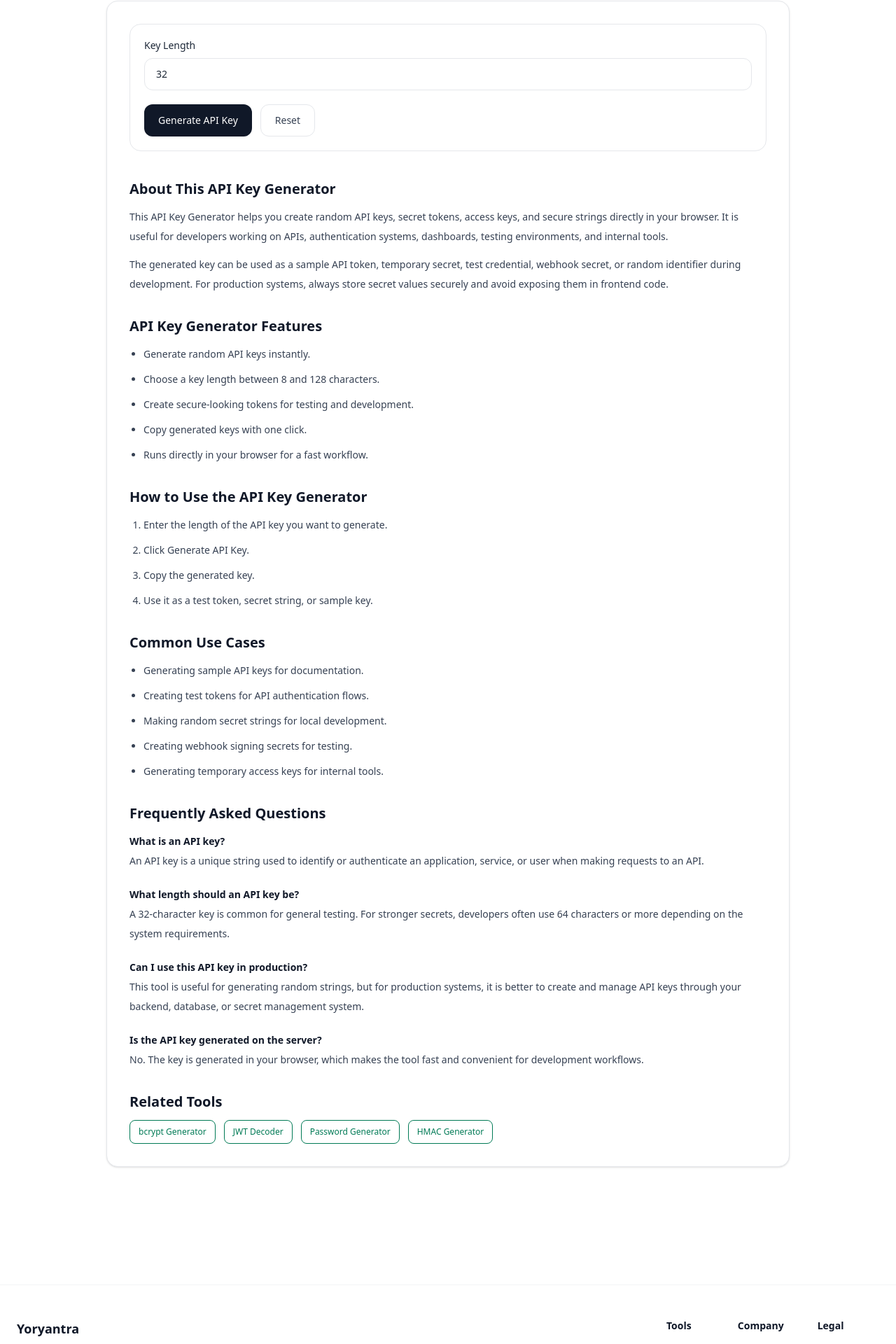
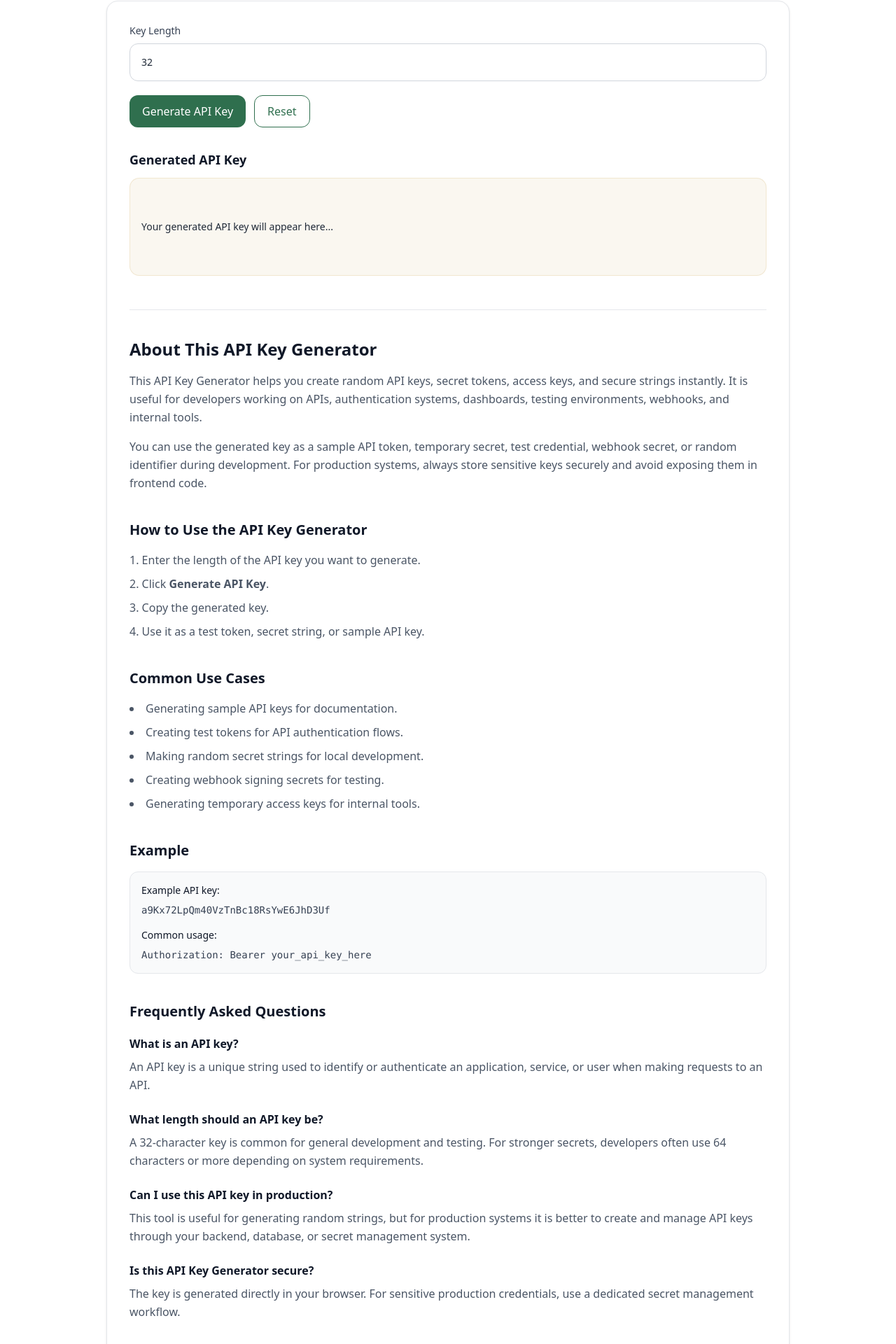
Before and after one commit to vaarunsonawwane-ops/yoryantra-new, a Next.js app: page /tools/api-key-generator in a window 1280 px wide. Shown: the part 373-2293 px from the top of the page at 70% size. Built offline with nearby package versions, Linux system fonts and the light colour scheme.

Commit message:
API key gen UI SEO formatting fixed

```diff
--- a/app/tools/api-key-generator/ToolClient.tsx
+++ b/app/tools/api-key-generator/ToolClient.tsx
@@ -15,8 +15,8 @@ export default function ToolClient() {
       "ABCDEFGHIJKLMNOPQRSTUVWXYZabcdefghijklmnopqrstuvwxyz0123456789";
 
     let result = "";
+    const randomValues = new Uint32Array(safeLength);
 
-    const randomValues = new Uint32Array(safeLength);
     window.crypto.getRandomValues(randomValues);
 
     for (let i = 0; i < safeLength; i++) {
@@ -39,13 +39,11 @@ export default function ToolClient() {
   return (
     <ToolShell
       title="API Key Generator"
-      description="Generate random API keys, secret tokens, and secure strings instantly."
+      description="Generate random API keys, secret tokens, and secure strings instantly with this free online API Key Generator."
     >
-      <div className="space-y-10">
-        <div className="rounded-2xl border border-gray-200 bg-white p-5">
-          <div className="grid gap-5">
+      {/* INPUT */}
       <div>
-              <label className="mb-2 block text-sm font-medium text-gray-800">
+        <label className="block mb-2 text-sm font-medium text-gray-700">
           Key Length
         </label>
 
@@ -55,103 +53,84 @@ export default function ToolClient() {
           max="128"
           value={length}
           onChange={(e) => setLength(Number(e.target.value))}
-                className="w-full rounded-xl border border-gray-200 px-4 py-3 text-sm outline-none focus:border-gray-400"
+          className="w-full rounded-xl border border-gray-300 p-4 text-sm outline-none focus:ring-2 focus:ring-[var(--green)] focus:border-transparent transition"
         />
       </div>
 
-            <div className="flex flex-wrap gap-3">
-              <button
-                onClick={generateKey}
-                className="rounded-xl bg-gray-900 px-5 py-3 text-sm font-medium text-white hover:bg-gray-800"
-              >
+      {/* ACTIONS */}
+      <div className="mt-5 flex flex-wrap gap-3">
+        <button onClick={generateKey} className="yoryantra-btn">
           Generate API Key
         </button>
 
-              <button
-                onClick={resetAll}
-                className="rounded-xl border border-gray-200 px-5 py-3 text-sm font-medium text-gray-700 hover:bg-gray-50"
-              >
+        <button onClick={resetAll} className="yoryantra-btn-outline">
           Reset
         </button>
       </div>
 
+      {/* OUTPUT */}
+      <div className="mt-8">
+        <div className="flex items-center justify-between mb-3">
+          <h3 className="text-lg font-semibold text-gray-900">
+            Generated API Key
+          </h3>
+
           {output && (
-              <div className="rounded-2xl border border-gray-200 bg-gray-50 p-4">
-                <div className="mb-3 flex items-center justify-between gap-3">
-                  <p className="text-sm font-semibold text-gray-900">
-                    Generated API Key
-                  </p>
-
             <button
               onClick={copyKey}
-                    className="rounded-lg border border-gray-200 bg-white px-3 py-2 text-xs font-medium text-gray-700 hover:bg-gray-100"
+              className="yoryantra-btn-outline text-sm"
             >
               Copy
             </button>
+          )}
         </div>
 
-                <pre className="overflow-x-auto whitespace-pre-wrap rounded-xl bg-white p-4 text-sm text-gray-800">
-                  {output}
-                </pre>
-              </div>
-            )}
+        <div className="yoryantra-output min-h-[140px] flex items-center text-sm break-words">
+          {output || "Your generated API key will appear here..."}
         </div>
       </div>
 
-        <section className="space-y-8 text-sm leading-7 text-gray-700">
+      {/* SEO CONTENT */}
+      <section className="mt-12 border-t border-gray-200 pt-10 space-y-10">
         <div>
-            <h2 className="mb-3 text-xl font-semibold text-gray-900">
+          <h2 className="text-2xl font-semibold text-gray-900">
             About This API Key Generator
           </h2>
 
-            <p>
+          <p className="mt-4 text-gray-600 leading-relaxed">
             This API Key Generator helps you create random API keys, secret
-              tokens, access keys, and secure strings directly in your browser.
-              It is useful for developers working on APIs, authentication
-              systems, dashboards, testing environments, and internal tools.
+            tokens, access keys, and secure strings instantly. It is useful for
+            developers working on APIs, authentication systems, dashboards,
+            testing environments, webhooks, and internal tools.
           </p>
 
-            <p className="mt-3">
-              The generated key can be used as a sample API token, temporary
-              secret, test credential, webhook secret, or random identifier
-              during development. For production systems, always store secret
-              values securely and avoid exposing them in frontend code.
+          <p className="mt-4 text-gray-600 leading-relaxed">
+            You can use the generated key as a sample API token, temporary
+            secret, test credential, webhook secret, or random identifier during
+            development. For production systems, always store sensitive keys
+            securely and avoid exposing them in frontend code.
           </p>
         </div>
 
         <div>
-            <h2 className="mb-3 text-xl font-semibold text-gray-900">
-              API Key Generator Features
-            </h2>
-
-            <ul className="list-disc space-y-2 pl-5">
-              <li>Generate random API keys instantly.</li>
-              <li>Choose a key length between 8 and 128 characters.</li>
-              <li>Create secure-looking tokens for testing and development.</li>
-              <li>Copy generated keys with one click.</li>
-              <li>Runs directly in your browser for a fast workflow.</li>
-            </ul>
-          </div>
-
-          <div>
-            <h2 className="mb-3 text-xl font-semibold text-gray-900">
+          <h2 className="text-xl font-semibold text-gray-900">
             How to Use the API Key Generator
           </h2>
 
-            <ol className="list-decimal space-y-2 pl-5">
+          <ol className="mt-4 list-decimal list-inside space-y-2 text-gray-600 leading-relaxed">
             <li>Enter the length of the API key you want to generate.</li>
-              <li>Click Generate API Key.</li>
+            <li>Click <strong>Generate API Key</strong>.</li>
             <li>Copy the generated key.</li>
-              <li>Use it as a test token, secret string, or sample key.</li>
+            <li>Use it as a test token, secret string, or sample API key.</li>
           </ol>
         </div>
 
         <div>
-            <h2 className="mb-3 text-xl font-semibold text-gray-900">
+          <h2 className="text-xl font-semibold text-gray-900">
             Common Use Cases
           </h2>
 
-            <ul className="list-disc space-y-2 pl-5">
+          <ul className="mt-4 list-disc list-inside space-y-2 text-gray-600 leading-relaxed">
             <li>Generating sample API keys for documentation.</li>
             <li>Creating test tokens for API authentication flows.</li>
             <li>Making random secret strings for local development.</li>
@@ -161,19 +140,43 @@ export default function ToolClient() {
         </div>
 
         <div>
-            <h2 className="mb-3 text-xl font-semibold text-gray-900">
+          <h2 className="text-xl font-semibold text-gray-900">
+            Example
+          </h2>
+
+          <div className="mt-4 rounded-xl border border-gray-200 bg-gray-50 p-4 text-sm text-gray-700">
+            <p className="font-medium text-gray-900">
+              Example API key:
+            </p>
+
+            <pre className="mt-2 whitespace-pre-wrap break-words">
+              a9Kx72LpQm40VzTnBc18RsYwE6JhD3Uf
+            </pre>
+
+            <p className="mt-4 font-medium text-gray-900">
+              Common usage:
+            </p>
+
+            <pre className="mt-2 whitespace-pre-wrap break-words">
+              Authorization: Bearer your_api_key_here
+            </pre>
+          </div>
+        </div>
+
+        <div>
+          <h2 className="text-xl font-semibold text-gray-900">
             Frequently Asked Questions
           </h2>
 
-            <div className="space-y-5">
+          <div className="mt-5 space-y-6">
             <div>
               <h3 className="font-semibold text-gray-900">
                 What is an API key?
               </h3>
-                <p>
+
+              <p className="mt-2 text-gray-600 leading-relaxed">
                 An API key is a unique string used to identify or authenticate
-                  an application, service, or user when making requests to an
-                  API.
+                an application, service, or user when making requests to an API.
               </p>
             </div>
 
@@ -181,10 +184,11 @@ export default function ToolClient() {
               <h3 className="font-semibold text-gray-900">
                 What length should an API key be?
               </h3>
-                <p>
-                  A 32-character key is common for general testing. For stronger
-                  secrets, developers often use 64 characters or more depending
-                  on the system requirements.
+
+              <p className="mt-2 text-gray-600 leading-relaxed">
+                A 32-character key is common for general development and
+                testing. For stronger secrets, developers often use 64
+                characters or more depending on system requirements.
               </p>
             </div>
 
@@ -192,62 +196,52 @@ export default function ToolClient() {
               <h3 className="font-semibold text-gray-900">
                 Can I use this API key in production?
               </h3>
-                <p>
+
+              <p className="mt-2 text-gray-600 leading-relaxed">
                 This tool is useful for generating random strings, but for
-                  production systems, it is better to create and manage API keys
+                production systems it is better to create and manage API keys
                 through your backend, database, or secret management system.
               </p>
             </div>
 
             <div>
               <h3 className="font-semibold text-gray-900">
-                  Is the API key generated on the server?
+                Is this API Key Generator secure?
               </h3>
-                <p>
-                  No. The key is generated in your browser, which makes the tool
-                  fast and convenient for development workflows.
+
+              <p className="mt-2 text-gray-600 leading-relaxed">
+                The key is generated directly in your browser. For sensitive
+                production credentials, use a dedicated secret management
+                workflow.
               </p>
             </div>
           </div>
         </div>
 
         <div>
-            <h2 className="mb-3 text-xl font-semibold text-gray-900">
+          <h2 className="text-xl font-semibold text-gray-900">
             Related Tools
           </h2>
 
-            <div className="flex flex-wrap gap-3">
-              <Link
-                href="/tools/bcrypt-generator"
-                className="rounded-lg border border-emerald-700 px-3 py-2 text-xs font-medium text-emerald-700 hover:bg-emerald-50"
-              >
+          <div className="mt-4 flex flex-wrap gap-3">
+            <Link href="/tools/bcrypt-generator" className="yoryantra-btn-outline">
               bcrypt Generator
             </Link>
 
-              <Link
-                href="/tools/jwt-decoder"
-                className="rounded-lg border border-emerald-700 px-3 py-2 text-xs font-medium text-emerald-700 hover:bg-emerald-50"
-              >
+            <Link href="/tools/jwt-decoder" className="yoryantra-btn-outline">
               JWT Decoder
             </Link>
 
-              <Link
-                href="/tools/password-generator"
-                className="rounded-lg border border-emerald-700 px-3 py-2 text-xs font-medium text-emerald-700 hover:bg-emerald-50"
-              >
+            <Link href="/tools/password-generator" className="yoryantra-btn-outline">
               Password Generator
             </Link>
 
-              <Link
-                href="/tools/hmac-generator"
-                className="rounded-lg border border-emerald-700 px-3 py-2 text-xs font-medium text-emerald-700 hover:bg-emerald-50"
-              >
+            <Link href="/tools/hmac-generator" className="yoryantra-btn-outline">
               HMAC Generator
             </Link>
           </div>
         </div>
       </section>
-      </div>
     </ToolShell>
   );
 }
```
Lines whose indentation alone changed are shown as unchanged.
